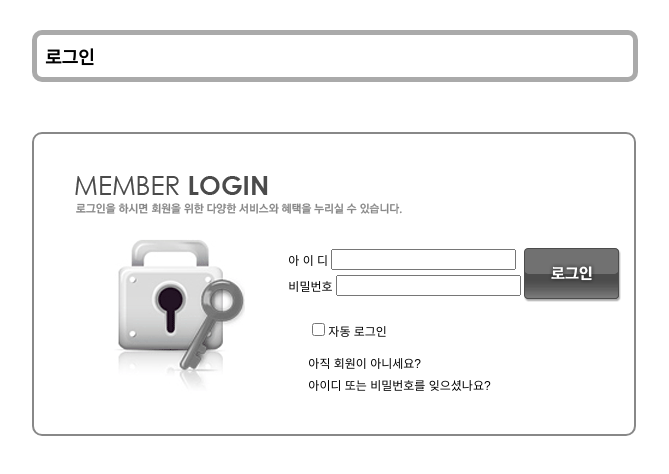
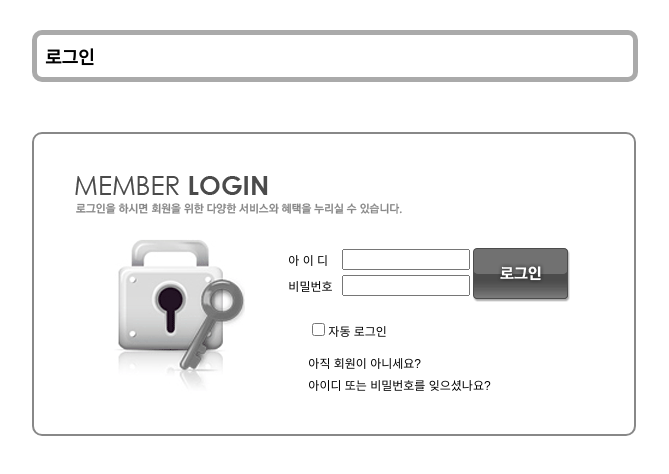
Before and after one commit to PenguinCard/Web1, a plain HTML site: page index.html in a window 1280 px wide. Shown: the whole page, without its empty margins (18-687 px from the left). Drawn offline with Linux system fonts and the light colour scheme.

Commit message:
Update style.css

```diff
--- a/css/style.css
+++ b/css/style.css
@@ -27,10 +27,10 @@ li {
 #top {
     margin: 30px 0 20px 0;
 }
-#value {
+.value {
     width: 120px;
 }
-#name {
+.name {
     width: 50px;
 }
 #right {
```
